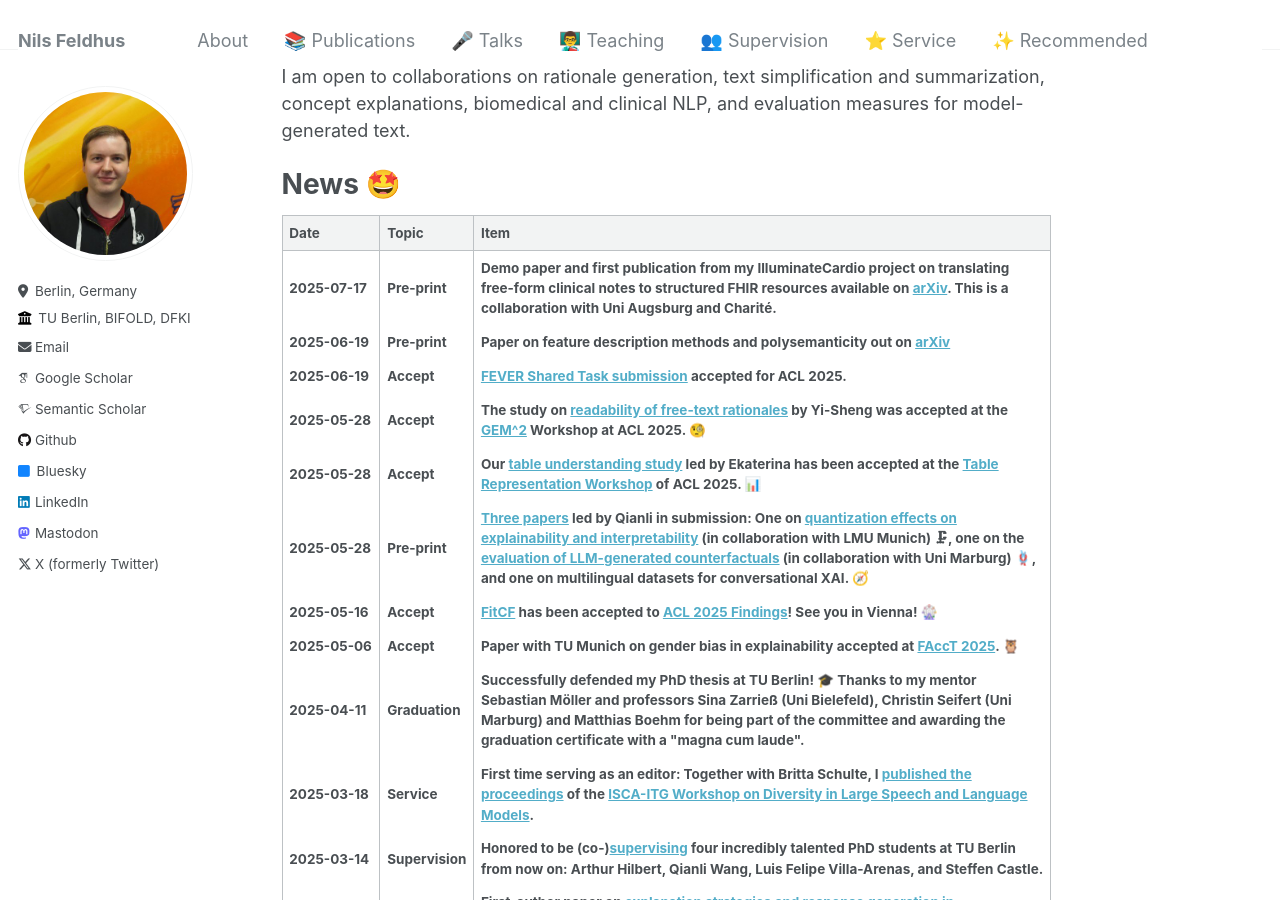
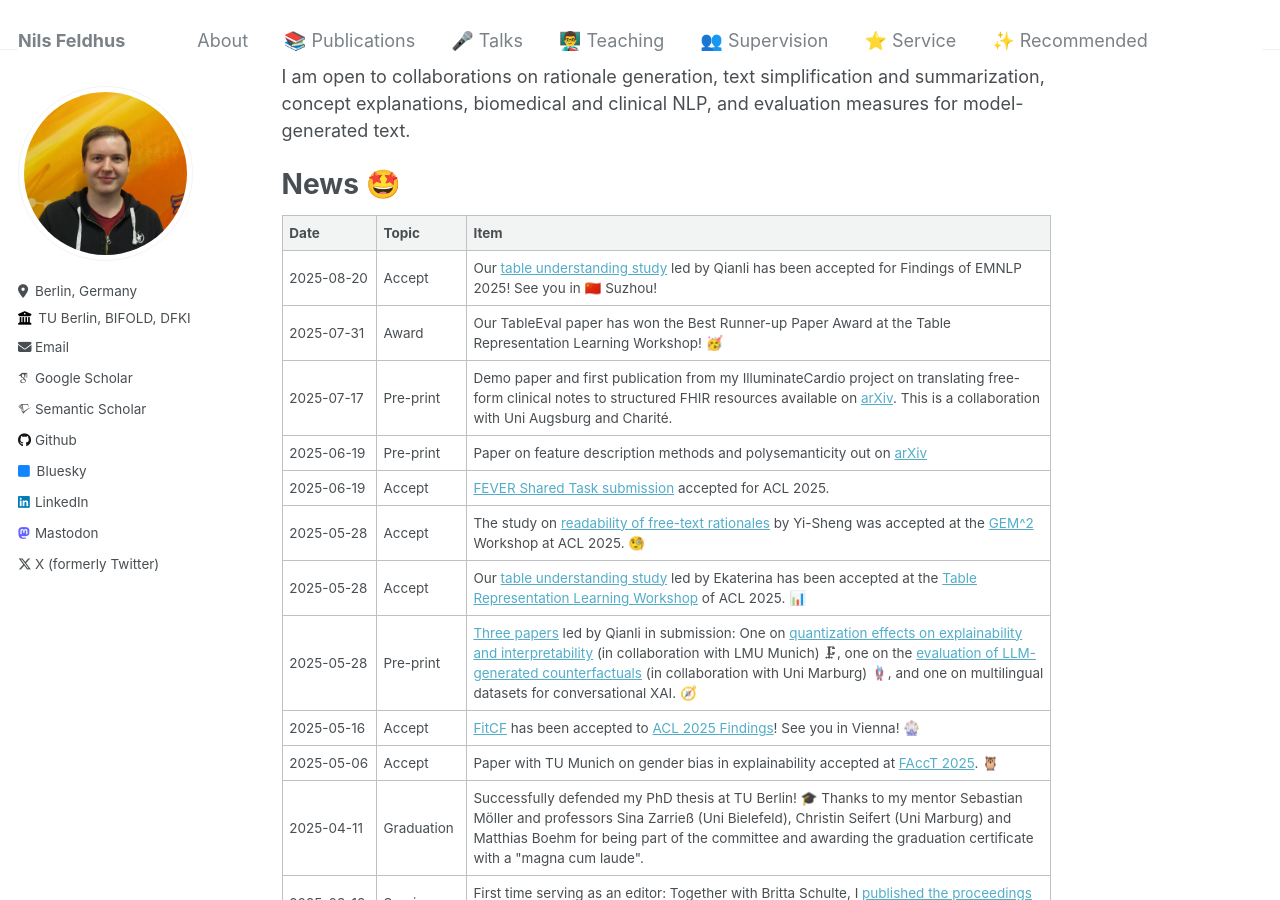
Before and after one commit to nfelnlp/nfelnlp.github.io, a Jekyll site: the page built from index.md, in a window 1280 px wide and 900 px high, scrolled down 283 px. Built offline with Jekyll 4.4.1, drawn with Linux system fonts in a browser that asks for light colours; some web fonts are replaced.

Commit message:
Add EMNLP Findings accept and GEM proceedings.

```diff
--- a/index.md
+++ b/index.md
@@ -23,99 +23,109 @@
   </thead>
   <tbody>
     <tr>
-      <th><nobr>2025-07-17</nobr></th>
-      <th>Pre-print</th>
-      <th>Demo paper and first publication from my IlluminateCardio project on translating free-form clinical notes to structured FHIR resources available on <a href="https://arxiv.org/abs/2507.12261">arXiv</a>. This is a collaboration with Uni Augsburg and Charité.</th>
+      <td><nobr>2025-08-20</nobr></td>
+      <td>Accept</td>
+      <td>Our <a href="./publications/#2025">table understanding study</a> led by Qianli has been accepted for Findings of EMNLP 2025! See you in 🇨🇳 Suzhou!</td>
     </tr>
     <tr>
-      <th><nobr>2025-06-19</nobr></th>
-      <th>Pre-print</th>
-      <th>Paper on feature description methods and polysemanticity out on <a href="https://arxiv.org/abs/2506.15538">arXiv</a></th>
+      <td><nobr>2025-07-31</nobr></td>
+      <td>Award</td>
+      <td>Our TableEval paper has won the Best Runner-up Paper Award at the Table Representation Learning Workshop! 🥳</td>
     </tr>
     <tr>
-      <th><nobr>2025-06-19</nobr></th>
-      <th>Accept</th>
-      <th><a href="./publications/#2025">FEVER Shared Task submission</a> accepted for ACL 2025.</th>
+      <td><nobr>2025-07-17</nobr></td>
+      <td>Pre-print</td>
+      <td>Demo paper and first publication from my IlluminateCardio project on translating free-form clinical notes to structured FHIR resources available on <a href="https://arxiv.org/abs/2507.12261">arXiv</a>. This is a collaboration with Uni Augsburg and Charité.</td>
     </tr>
     <tr>
-      <th><nobr>2025-05-28</nobr></th>
-      <th>Accept</th>
-      <th>The study on <a href="https://arxiv.org/abs/2407.01384">readability of free-text rationales</a> by Yi-Sheng was accepted at the <a href="https://gem-benchmark.com/workshop">GEM^2</a> Workshop at ACL 2025. 🧐  </th>
+      <td><nobr>2025-06-19</nobr></td>
+      <td>Pre-print</td>
+      <td>Paper on feature description methods and polysemanticity out on <a href="https://arxiv.org/abs/2506.15538">arXiv</a></td>
     </tr>
     <tr>
-      <th><nobr>2025-05-28</nobr></th>
-      <th>Accept</th>
-      <th>Our <a href="./publications/#2025">table understanding study</a> led by Ekaterina has been accepted at the <a href="https://table-representation-learning.github.io/ACL2025/">Table Representation Workshop</a> of ACL 2025. 📊  </th>
+      <td><nobr>2025-06-19</nobr></td>
+      <td>Accept</td>
+      <td><a href="./publications/#2025">FEVER Shared Task submission</a> accepted for ACL 2025.</td>
     </tr>
     <tr>
-      <th><nobr>2025-05-28</nobr></th>
-      <th>Pre-print</th>
-      <th><a href="./publications/#2025">Three papers</a> led by Qianli in submission: One on <a href="https://arxiv.org/abs/2505.13963">quantization effects on explainability and interpretability</a> (in collaboration with LMU Munich) 🗜, one on the <a href="https://arxiv.org/abs/2505.13972">evaluation of LLM-generated counterfactuals</a> (in collaboration with Uni Marburg) 🪢, and one on multilingual datasets for conversational XAI. 🧭  </th>
+      <td><nobr>2025-05-28</nobr></td>
+      <td>Accept</td>
+      <td>The study on <a href="https://arxiv.org/abs/2407.01384">readability of free-text rationales</a> by Yi-Sheng was accepted at the <a href="https://gem-benchmark.com/workshop">GEM^2</a> Workshop at ACL 2025. 🧐  </td>
     </tr>
     <tr>
-      <th><nobr>2025-05-16</nobr></th>
-      <th>Accept</th>
-      <th><a href="https://arxiv.org/abs/2501.00777">FitCF</a> has been accepted to <a href="https://2025.aclweb.org">ACL 2025 Findings</a>! See you in Vienna! 🎡  </th>
+      <td><nobr>2025-05-28</nobr></td>
+      <td>Accept</td>
+      <td>Our <a href="./publications/#2025">table understanding study</a> led by Ekaterina has been accepted at the <a href="https://table-representation-learning.github.io/ACL2025/">Table Representation Learning Workshop</a> of ACL 2025. 📊  </td>
     </tr>
     <tr>
-      <th><nobr>2025-05-06</nobr></th>
-      <th>Accept</th>
-      <th>Paper with TU Munich on gender bias in explainability accepted at <a href="https://programs.sigchi.org/facct/2025/program/content/201842">FAccT 2025</a>. 🦉  </th>
+      <td><nobr>2025-05-28</nobr></td>
+      <td>Pre-print</td>
+      <td><a href="./publications/#2025">Three papers</a> led by Qianli in submission: One on <a href="https://arxiv.org/abs/2505.13963">quantization effects on explainability and interpretability</a> (in collaboration with LMU Munich) 🗜, one on the <a href="https://arxiv.org/abs/2505.13972">evaluation of LLM-generated counterfactuals</a> (in collaboration with Uni Marburg) 🪢, and one on multilingual datasets for conversational XAI. 🧭  </td>
     </tr>
     <tr>
-      <th><nobr>2025-04-11</nobr></th>
-      <th>Graduation</th>
-      <th>Successfully defended my PhD thesis at TU Berlin! 🎓 Thanks to my mentor Sebastian Möller and professors Sina Zarrieß (Uni Bielefeld), Christin Seifert (Uni Marburg) and Matthias Boehm for being part of the committee and awarding the graduation certificate with a "magna cum laude".  </th>
+      <td><nobr>2025-05-16</nobr></td>
+      <td>Accept</td>
+      <td><a href="https://arxiv.org/abs/2501.00777">FitCF</a> has been accepted to <a href="https://2025.aclweb.org">ACL 2025 Findings</a>! See you in Vienna! 🎡  </td>
     </tr>
     <tr>
-      <th><nobr>2025-03-18</nobr></th>
-      <th>Service</th>
-      <th>First time serving as an editor: Together with Britta Schulte, I <a href="./publications/#2025">published the proceedings</a> of the <a href="https://arxiv.org/abs/2503.10298">ISCA-ITG Workshop on Diversity in Large Speech and Language Models</a>.</th>
+      <td><nobr>2025-05-06</nobr></td>
+      <td>Accept</td>
+      <td>Paper with TU Munich on gender bias in explainability accepted at <a href="https://programs.sigchi.org/facct/2025/program/content/201842">FAccT 2025</a>. 🦉  </td>
     </tr>
     <tr>
-      <th><nobr>2025-03-14</nobr></th>
-      <th>Supervision</th>
-      <th>Honored to be (co-)<a href="./supervision/index.md">supervising</a> four incredibly talented PhD students at TU Berlin from now on: Arthur Hilbert, Qianli Wang, Luis Felipe Villa-Arenas, and Steffen Castle.  </th>
+      <td><nobr>2025-04-11</nobr></td>
+      <td>Graduation</td>
+      <td>Successfully defended my PhD thesis at TU Berlin! 🎓 Thanks to my mentor Sebastian Möller and professors Sina Zarrieß (Uni Bielefeld), Christin Seifert (Uni Marburg) and Matthias Boehm for being part of the committee and awarding the graduation certificate with a "magna cum laude".  </td>
     </tr>
     <tr>
-      <th><nobr>2025-02-13</nobr></th>
-      <th>Pre-print</th>
-      <th>First-author paper on <a href="./publications/#2025">explanation strategies and response generation in conversational XAI</a> in submission.  </th>
+      <td><nobr>2025-03-18</nobr></td>
+      <td>Service</td>
+      <td>First time serving as an editor: Together with Britta Schulte, I <a href="./publications/#2025">published the proceedings</a> of the <a href="https://arxiv.org/abs/2503.10298">ISCA-ITG Workshop on Diversity in Large Speech and Language Models</a>.</td>
     </tr>
     <tr>
-      <th><nobr>2025-02-07</nobr></th>
-      <th>Talk</th>
-      <th>I gave an <a href="./talks/index.md">invited talk at the University of Groningen</a> about human-centric explainable NLP. 🇳🇱  </th>
+      <td><nobr>2025-03-14</nobr></td>
+      <td>Supervision</td>
+      <td>Honored to be (co-)<a href="./supervision/index.md">supervising</a> four incredibly talented PhD students at TU Berlin from now on: Arthur Hilbert, Qianli Wang, Luis Felipe Villa-Arenas, and Steffen Castle.  </td>
     </tr>
     <tr>
-      <th><nobr>2025-01-25</nobr></th>
-      <th>Pre-print</th>
-      <th>Co-authored paper in submission: <a href="./publications/#2025">FitCF: A Framework for Automatic Feature Importance-based Counterfactual Example Generation</a>.  </th>
+      <td><nobr>2025-02-13</nobr></td>
+      <td>Pre-print</td>
+      <td>First-author paper on <a href="./publications/#2025">explanation strategies and response generation in conversational XAI</a> in submission.  </td>
     </tr>
     <tr>
-      <th><nobr>2024-12-29</nobr></th>
-      <th>Recap</th>
-      <th>I published my <a href="./recommended/2024.md">2024 Recap</a> showcasing my favorite papers from this year's major conferences.  </th>
+      <td><nobr>2025-02-07</nobr></td>
+      <td>Talk</td>
+      <td>I gave an <a href="./talks/index.md">invited talk at the University of Groningen</a> about human-centric explainable NLP. 🇳🇱  </td>
     </tr>
     <tr>
-      <th><nobr>2024-11-30</nobr></th>
-      <th>Position</th>
-      <th>I am joining <a href="https://www.tu.berlin/en/qu/ueber-uns/team-personen/senior-researchers/nils-feldhus">TU Berlin</a> and <a href="https://www.bifold.berlin/">BIFOLD</a> in January 2025. My project IlluminateCardio will focus on the interpretability of large language models, human-AI alignment, and applications to cardiovascular medicine in collaboration with Prof. Alexander Meyer (Charité). 🏛️🏥  </th>
+      <td><nobr>2025-01-25</nobr></td>
+      <td>Pre-print</td>
+      <td>Co-authored paper in submission: <a href="./publications/#2025">FitCF: A Framework for Automatic Feature Importance-based Counterfactual Example Generation</a>.  </td>
     </tr>
     <tr>
-      <th><nobr>2024-11-30</nobr></th>
-      <th>Accept</th>
-      <th><a href="./publications/#2025">Cross-Refine</a> accepted for COLING 2025.  </th>
+      <td><nobr>2024-12-29</nobr></td>
+      <td>Recap</td>
+      <td>I published my <a href="./recommended/2024.md">2024 Recap</a> showcasing my favorite papers from this year's major conferences.  </td>
     </tr>
     <tr>
-      <th><nobr>2024-09-30</nobr></th>
-      <th>Accept</th>
-      <th><a href="./publications/#2024">CoXQL: A Dataset for Parsing Explanation Requests in Conversational XAI Systems</a> has been accepted to EMNLP 2024 Findings and will be presented by Qianli in Miami, FL, USA. 🗽 His new work <a href="./publications/#2025">Cross-Refine</a> is out on arXiv and currently in submission.  </th>
+      <td><nobr>2024-11-30</nobr></td>
+      <td>Position</td>
+      <td>I am joining <a href="https://www.tu.berlin/en/qu/ueber-uns/team-personen/senior-researchers/nils-feldhus">TU Berlin</a> and <a href="https://www.bifold.berlin/">BIFOLD</a> in January 2025. My project IlluminateCardio will focus on the interpretability of large language models, human-AI alignment, and applications to cardiovascular medicine in collaboration with Prof. Alexander Meyer (Charité). 🏛️🏥  </td>
     </tr>
     <tr>
-      <th><nobr>2024-09-08</nobr></th>
-      <th>Talk</th>
-      <th>Traveling to Japan next week! 🗾 I will first give a talk at <a href="https://luululu.com/en/">Eiji Aramaki's Social Computing Lab</a> at NAIST (Nara), attend the <a href="https://sites.google.com/view/yrrsds2024/program">YRRSDS</a> and SIGDIAL 2024 in Kyoto, and then head to Tokyo for <a href="https://inlg2024.github.io/program.html">INLG 2024</a>.  </th>
+      <td><nobr>2024-11-30</nobr></td>
+      <td>Accept</td>
+      <td><a href="./publications/#2025">Cross-Refine</a> accepted for COLING 2025.  </td>
+    </tr>
+    <tr>
+      <td><nobr>2024-09-30</nobr></td>
+      <td>Accept</td>
+      <td><a href="./publications/#2024">CoXQL: A Dataset for Parsing Explanation Requests in Conversational XAI Systems</a> has been accepted to EMNLP 2024 Findings and will be presented by Qianli in Miami, FL, USA. 🗽 His new work <a href="./publications/#2025">Cross-Refine</a> is out on arXiv and currently in submission.  </td>
+    </tr>
+    <tr>
+      <td><nobr>2024-09-08</nobr></td>
+      <td>Talk</td>
+      <td>Traveling to Japan next week! 🗾 I will first give a talk at <a href="https://luululu.com/en/">Eiji Aramaki's Social Computing Lab</a> at NAIST (Nara), attend the <a href="https://sites.google.com/view/yrrsds2024/program">YRRSDS</a> and SIGDIAL 2024 in Kyoto, and then head to Tokyo for <a href="https://inlg2024.github.io/program.html">INLG 2024</a>.  </td>
     </tr>
   </tbody>
 </table>
```
Also changed, not shown: publications/index.md (+12 -11 lines), service/index.md (+3 -2 lines).
